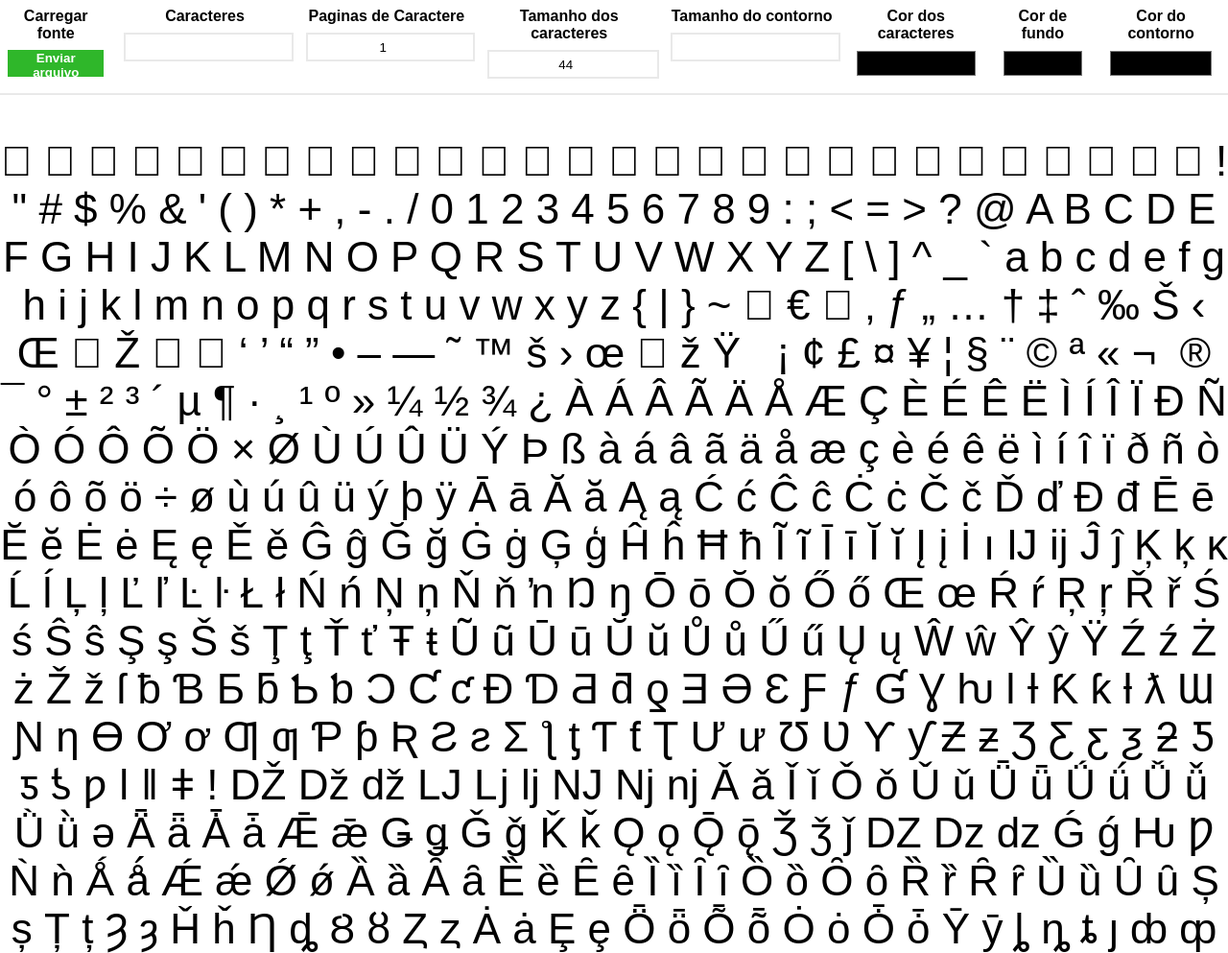
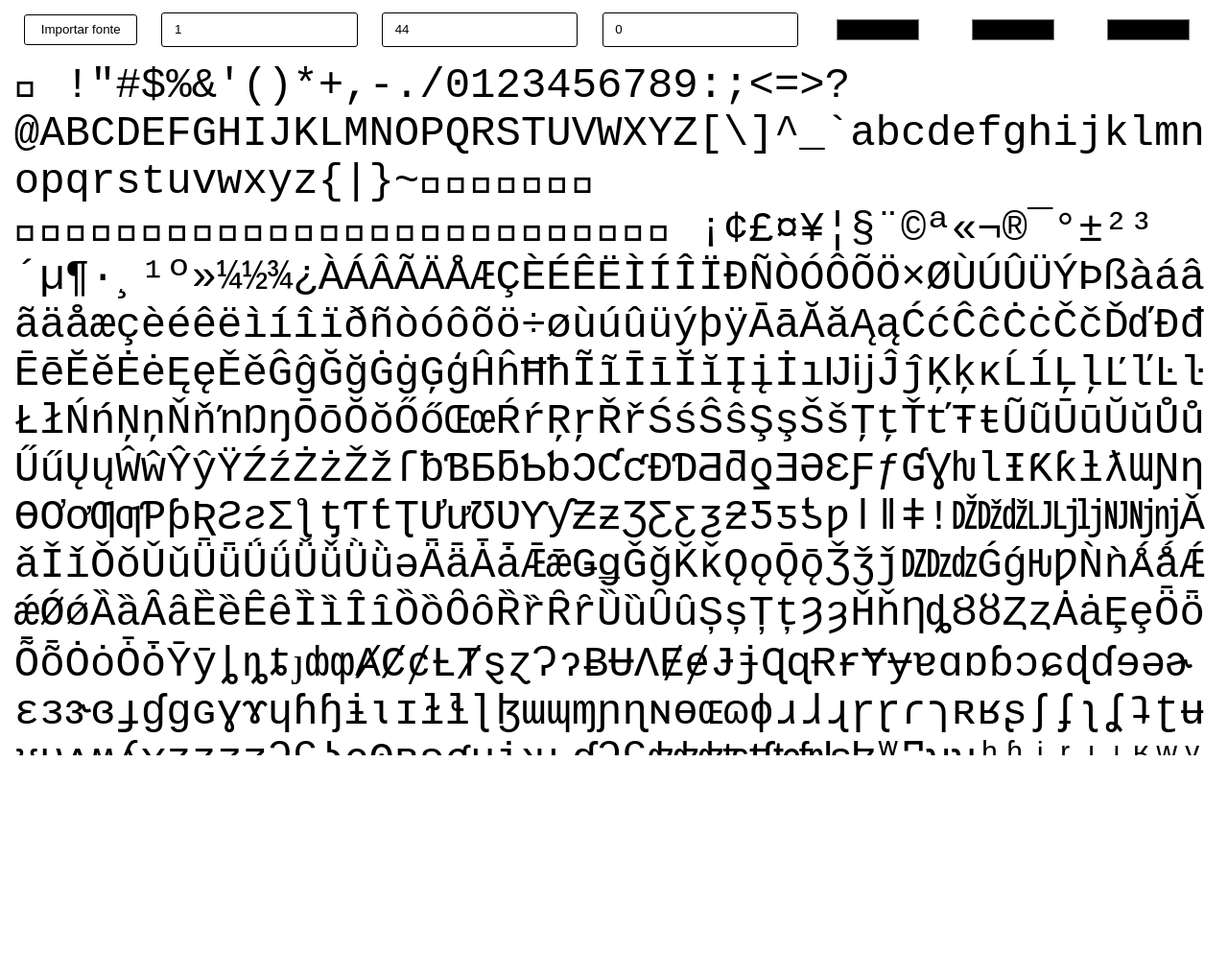
Before and after one commit to Jopestpe/Verfon, a plain HTML site: page index.html in a window 1280 px wide. Shown: the top 993 px of the page at 96% size. After the commit the page ends 800 px from the top, so only its background shows below. Drawn offline with Linux system fonts and the light colour scheme.

Commit message:
Pequena reforma

```diff
--- a/index.html
+++ b/index.html
@@ -1,49 +1,24 @@
 <!DOCTYPE html>
 <html>
 <head>
-    <title>Visualizar Fonte</title>
+    <title>Verfon</title>
+    <link rel="icon" type="image/png" href="Icone.png"/>
     <link rel="stylesheet" href="style.css">
     <script src="script.js" defer></script>
-    <link rel="icon" type="image/png" href="Icone.png"/>
 </head>
 <body>
-    <div id="Barra">
-        <div class="Opcao">
-            <h4>Carregar fonte</h4>
+    <div id="Tela">
+        <div id="Barra">
             <input id="EntradaDeArquivo" type="file">
-            <button id="BotaoEntradaDeArquivo">Enviar arquivo</button>
+            <button id="BotaoEntradaDeArquivo">Importar fonte</button>
+            <input id="PaginasDeCaractere" type="number" value="1" min="1">
+            <input id="TamanhoDosCaracteres" type="number" value="44" min="1">
+            <input id="TamanhoDoContorno" type="number" value="0" min="0">
+            <input id="CorDosCaracteres" type="color" value="#000">
+            <input id="CorDeFundo" type="color" value="#fff">
+            <input id="CorDoContorno" type="color" value="#000">
         </div>
-        <div class="Opcao">
-            <h4>Caracteres</h4>
-            <input id="AreaDoTexto"></input>
-        </div>
-        <div class="Opcao">
-            <h4>Paginas de Caractere</h4>
-            <input id="PaginasDeCaractere" type="number" value="1">
-        </div>
-        <div class="Opcao">
-            <h4>Tamanho dos caracteres</h4>
-            <input id="TamanhoDosCaracteres" type="number" value="44">
-        </div>
-        <div class="Opcao">
-            <h4>Tamanho do contorno</h4>
-            <input id="TamanhoDoContorno" type="number" >
-        </div>
-        <div class="Opcao">
-            <h4>Cor dos caracteres</h4>
-            <input id="CorDosCaracteres" type="color">
-        </div>
-        <div class="Opcao">
-            <h4>Cor de fundo</h4>
-            <input id="CorDeFundo" type="color">
-        </div>
-        <div class="Opcao">
-            <h4>Cor do contorno</h4>
-            <input id="CorDoContorno" type="color" >
-        </div>
-    </div>
-    <div id="EspacoDosCaracteres">
-        <p id="Caracteres"></p>
+        <textarea id="Caracteres"></textarea>
     </div>
 </body>
 </html>
--- a/script.js
+++ b/script.js
@@ -1,6 +1,23 @@
+// Elementos
 var EntradaDeArquivo = document.getElementById('EntradaDeArquivo');
 var BotaoEntradaDeArquivo = document.getElementById('BotaoEntradaDeArquivo');
-var NomeDaFonte = document.getElementById('NomeDaFonte');
+var PaginasDeCaractere = document.getElementById('PaginasDeCaractere');
+var TamanhoDosCaracteres = document.getElementById('TamanhoDosCaracteres');
+var CorDosCaracteres = document.getElementById('CorDosCaracteres');
+var CorDeFundo = document.getElementById('CorDeFundo');
+var CorDoContorno = document.getElementById('CorDoContorno');
+var TamanhoDoContorno = document.getElementById('TamanhoDoContorno');
+var Caracteres = document.getElementById('Caracteres');
+//
+var CaracteresPorPagina = 1024;
+// Inicia definindo TamanhoDosCaracteres e PaginasDeCaractere
+DefinirTamanhoDosCaracteres(TamanhoDosCaracteres.value);
+DefinirPaginasDeCaractere(PaginasDeCaractere.value);
+// Botao para entrada
+BotaoEntradaDeArquivo.addEventListener('click',()=>{
+    EntradaDeArquivo.click();
+});
+// Entrada de arquivo
 EntradaDeArquivo.addEventListener('change', () => {
     var LeitorDeDocumentos = new FileReader();
     LeitorDeDocumentos.readAsDataURL(EntradaDeArquivo.files[0]);
@@ -9,51 +26,45 @@ EntradaDeArquivo.addEventListener('change', () => {
         const FonteAtual = new FontFace("FonteAtual", `url(${FonteArquivo})`);
         FonteAtual.load().then(() =>{
             document.fonts.add(FonteAtual);
-            document.body.classList.add("fonts-loaded");
             document.getElementById("Caracteres").style.fontFamily = "FonteAtual";
         });
     }
-    FonteAtual.family;
 });
-BotaoEntradaDeArquivo.addEventListener('click',()=>{
-    EntradaDeArquivo.click();
+//
+PaginasDeCaractere.addEventListener('input', () => {
+    DefinirPaginasDeCaractere(PaginasDeCaractere.value);
+
 });
-var Caracteres = document.getElementById('Caracteres');
-var AreaDoTexto = document.getElementById('AreaDoTexto');
-AreaDoTexto.addEventListener('input',()=>{
-    Caracteres.textContent = AreaDoTexto.value
+//
+function DefinirPaginasDeCaractere(Pagina){
+    const Inicio = (parseInt(Pagina) - 1) * CaracteresPorPagina + 1;
+    const Fim = parseInt(Pagina) * CaracteresPorPagina;
+    Caracteres.value = "";
+    for (let Posicao = Inicio; Posicao <= Fim; Posicao++) {
+        Caracteres.value += String.fromCodePoint(0x1F + Posicao - 1);
+    }
+}
+//
+TamanhoDosCaracteres.addEventListener('input',()=>{
+    DefinirTamanhoDosCaracteres(TamanhoDosCaracteres.value);
 });
-var CaracteresPorPagina = 1024;
-var PaginasDeCaractere = document.getElementById('PaginasDeCaractere');
-var Caracteres = document.getElementById('Caracteres');
-PaginasDeCaractere.addEventListener('input', () => {
-    const Inicio = (parseInt(PaginasDeCaractere.value) - 1) * CaracteresPorPagina + 1;
-    const Fim = parseInt(PaginasDeCaractere.value) * CaracteresPorPagina;
-    var Texto = "";
-    for (let Posicao = Inicio; Posicao <= Fim; Posicao++) {
-        Texto = Texto + " " + "&#" + Posicao + ";";
-    }
-    Caracteres.innerHTML = Texto;
-});
-var TamanhoDosCaracteres = document.getElementById('TamanhoDosCaracteres');
-TamanhoDosCaracteres.addEventListener('input',()=>{
-    Caracteres.style.fontSize = TamanhoDosCaracteres.value + 'px';
-});
-var CorDosCaracteres = document.getElementById('CorDosCaracteres');
+//
+function DefinirTamanhoDosCaracteres(Tamanho){
+    Caracteres.style.fontSize = Tamanho + 'px';
+}
+//
 CorDosCaracteres.addEventListener('input',()=> {
   Caracteres.style.color = CorDosCaracteres.value;
 });
-var CorDeFundo = document.getElementById('CorDeFundo');
+//
 CorDeFundo.addEventListener('input',()=> {
   Caracteres.style.backgroundColor = CorDeFundo.value;
 });
-var CorDoContorno = document.getElementById('CorDoContorno');
+//
 CorDoContorno.addEventListener('input',()=> {
-  Caracteres.style.webkitTextStrokeColor = CorDoContorno.value;
+    Caracteres.style.webkitTextStrokeColor = CorDoContorno.value;
 });
-var TamanhoDoContorno = document.getElementById('TamanhoDoContorno');
+//
 TamanhoDoContorno.addEventListener('input',()=>{
     Caracteres.style.webkitTextStrokeWidth = TamanhoDoContorno.value + 'px';
 });
-TamanhoDosCaracteres.dispatchEvent(new Event('input'));
-PaginasDeCaractere.dispatchEvent(new Event('input'));
--- a/style.css
+++ b/style.css
@@ -1,50 +1,66 @@
-body {
+html,body {
   margin: 0;
-  padding: 0;
-  font-family: Arial;
+  width: 100%;
+  height: 100%;
 }
-#Barra{
+#Tela {
+  margin: 0;
+  width: 100%;
+  height: 100%;
   display: flex;
-  overflow-y: auto;
-  border-bottom: 0.3vh solid rgb(233, 233, 233);
+  flex-direction: column;
 }
-.Opcao{
-  text-align: center;
-  margin: 1vh 1vw 1vw 1vh;
+#Barra {
+  margin: 1% 1% 0% 1%;
+  display: flex;
+  justify-content: space-around;
+  align-items: center;
 }
-.Opcao h4{
-  margin: 0;
+#Barra *{
+  flex:1;
+  height: 4vh;
+  border: none;
+  cursor: pointer;
+  border-radius: 3px;
+  padding-inline: 1vw;
+  background-color: #FFF;
+  border: 1px solid #000;
+  color: #000;
+  outline: none;
+  margin-inline: 1%;
 }
-.Opcao input[type="file"] {
+#Barra input[type="color"] {
+  border: none;
+  background-color: transparent;
+}
+#EntradaDeArquivo{
   display: none;
 }
-.Opcao button {
-  margin-top: 1vh;
-  text-align: center;
-  font-weight: bold;
-  height: 3.5vh;
-  width: 100%;
-  cursor: pointer;
-  border: none;
-  background-color:rgb(47, 183, 42);
-  color:rgb(255, 255, 255);
+#BotaoEntradaDeArquivo {
+
 }
-.Opcao input{
-  margin-top: 1vh;
-  text-align: center;
-  height: 3vh;
-  width: 100%;
-  cursor: pointer;
-  border: none;
-  background-color:rgb(255, 255, 255);
-  color:rgb(0, 0, 0);
-  border: 0.3vh solid rgb(233, 233, 233);
+#PaginasDeCaractere {
+
 }
-.Opcao input[type="color"] {
-  margin-top: 0.5vh;
-  height: 4.5vh;
+#TamanhoDosCaracteres {
+
+}
+#TamanhoDoContorno {
+
+}
+#CorDosCaracteres {
+
+}
+#CorDeFundo {
+
+}
+#CorDoContorno {
+
+}
+#Caracteres {
+  resize: none;
+  margin: 1% 1% 1% 1%;
+  flex: 1 1;
+  outline: none;
   border: none;
 }
-#Caracteres {
-  text-align: center;
-}
```
Also changed, not shown: Icone.png, Icone.svg (added), 1 other file.
